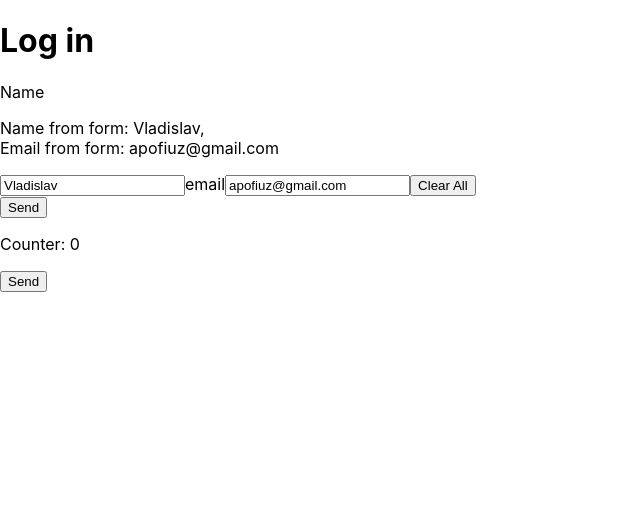
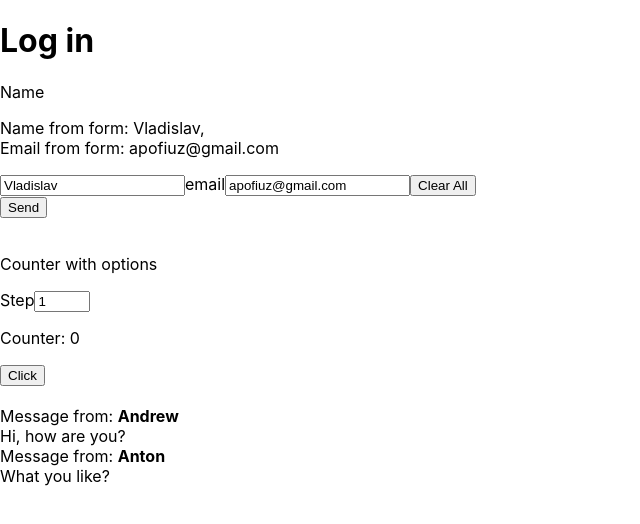
Before and after one commit to if-else-laurent/Exceed_Pract, a React (Create React App) app: page / in a window 1280 px wide. Shown: the top 524 px of the page, without its empty margins (0-640 px from the left). Built offline with nearby package versions, Linux system fonts and the light colour scheme.

Commit message:
Second commit Exceed

```diff
--- a/src/App.jsx
+++ b/src/App.jsx
@@ -1,11 +1,22 @@
 import React, { useState, useEffect } from 'react';
+import Counter from './Components/Counter.js';
+import Message from './Components/Message.js';
 
 const App = (props) => {                            // Функциональный компонент
 
   const [userName, setUserName] = useState('Vladislav');      // Hook useState(состояния)
   const [email, setEmail] = useState('apofiuz@gmail.com');
-  const [count, setCount] = useState(0);
+  const [step, setStep] = useState(1);
 
+  const counterData = [
+    {startCount: 0, stepCount: +[step]},
+    // {startCount: 20, stepCount: +[step]},
+  ]
+
+  const messageData = [
+    {author: 'Andrew', message: 'Hi, how are you?' },
+    {author: 'Anton', message: 'What you like?' },
+  ]
 
   const handleSubmit = (e) => {
     e.preventDefault();             // Отключение обновления страницы при использовании кнопки в form
@@ -23,7 +34,7 @@ useEffect(() => {
       <h1>Log in</h1>
       <form onSubmit={handleSubmit}>
         <label>Name</label>
-          <p> Name from form: {userName},<br/>
+        <p> Name from form: {userName},<br />
           Email from form: {email} </p>
         <input
           type='text'
@@ -43,17 +54,30 @@ useEffect(() => {
           onChange={(e) => setEmail(e.target.value)}
         />
         <button
-            onClick = {() => {
+          onClick={() => {
             setEmail('');
             setUserName('')
           }}                 // Очистка всех полей
         >
           Clear All
-          </button> <br/>
+          </button> <br />
         <button>Send</button>
       </form>
-        <p> Counter: {count} </p>
-          <button onClick= {() => setCount(count + 1) }>Send</button>
+      <br/>
+      <p> Counter with options </p>
+        Step
+        <input
+        type='number'
+        value={step}
+        onChange={(e) => setStep(e.target.value)}
+        min='0'
+        max='10'></input>
+      {/* <Counter startCount = {counterData[0].startCount} stepCount = {counterData[0].stepCount}/> */}
+      <Counter startCount={counterData[0].startCount} stepCount={counterData[0].stepCount} />
+      {/* <p> Counter: {count} </p>
+          <button onClick= {() => setCount(count + 1) }>Send</button> */}
+          <br/>
+      <Message messageData={messageData}/>
     </div>
   )
 }
--- a/src/Components/Counter.js
+++ b/src/Components/Counter.js
@@ -0,0 +1,18 @@
+import React, { useState } from 'react';
+
+const Counter = (props) => {
+// const {startCount, stepCount } = props;  //Эквивалентная запись
+const startCount = props.startCount;
+const stepCount = props.stepCount;
+
+console.log(props);
+    const [count, setCount] = useState(startCount);
+    return(
+    <div>
+        <p> Counter: {count} </p>
+        <button onClick={() => setCount(count + stepCount)}>Click</button>
+    </div>
+    )
+}
+
+export default Counter;
--- /dev/null
+++ b/src/Components/Message.js
@@ -0,0 +1,21 @@
+import React from 'react'
+
+const Message = (props) => {
+    const {messageData} = props;
+
+    const messageList = messageData.map(parametr => {
+        return(
+            <div>
+                Message from: <b> {parametr.author} </b> <br/>
+                {parametr.message} <br/>
+            </div>
+        )
+    })
+    return (
+        <div>
+            {messageList}
+        </div>
+    )
+}
+
+export default Message;
```
Lines whose indentation alone changed are shown as unchanged.
